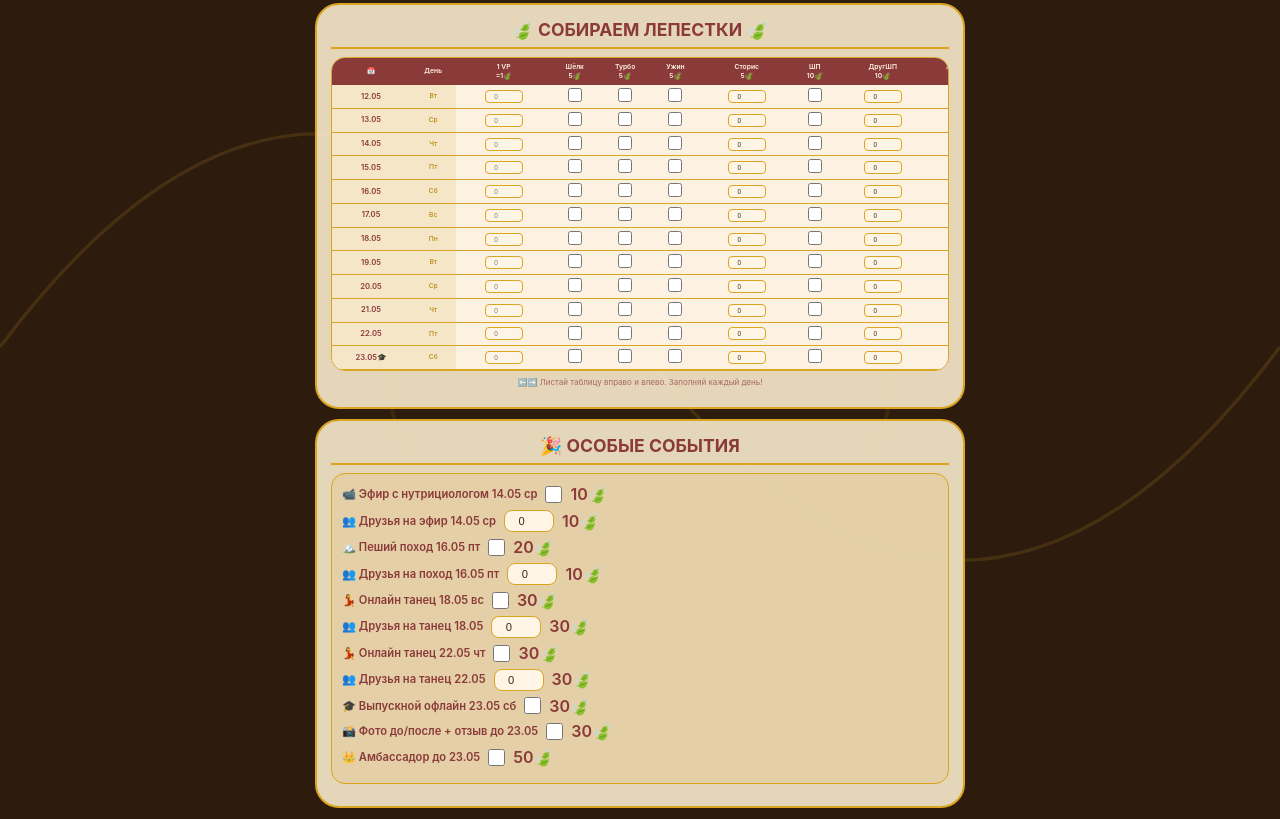
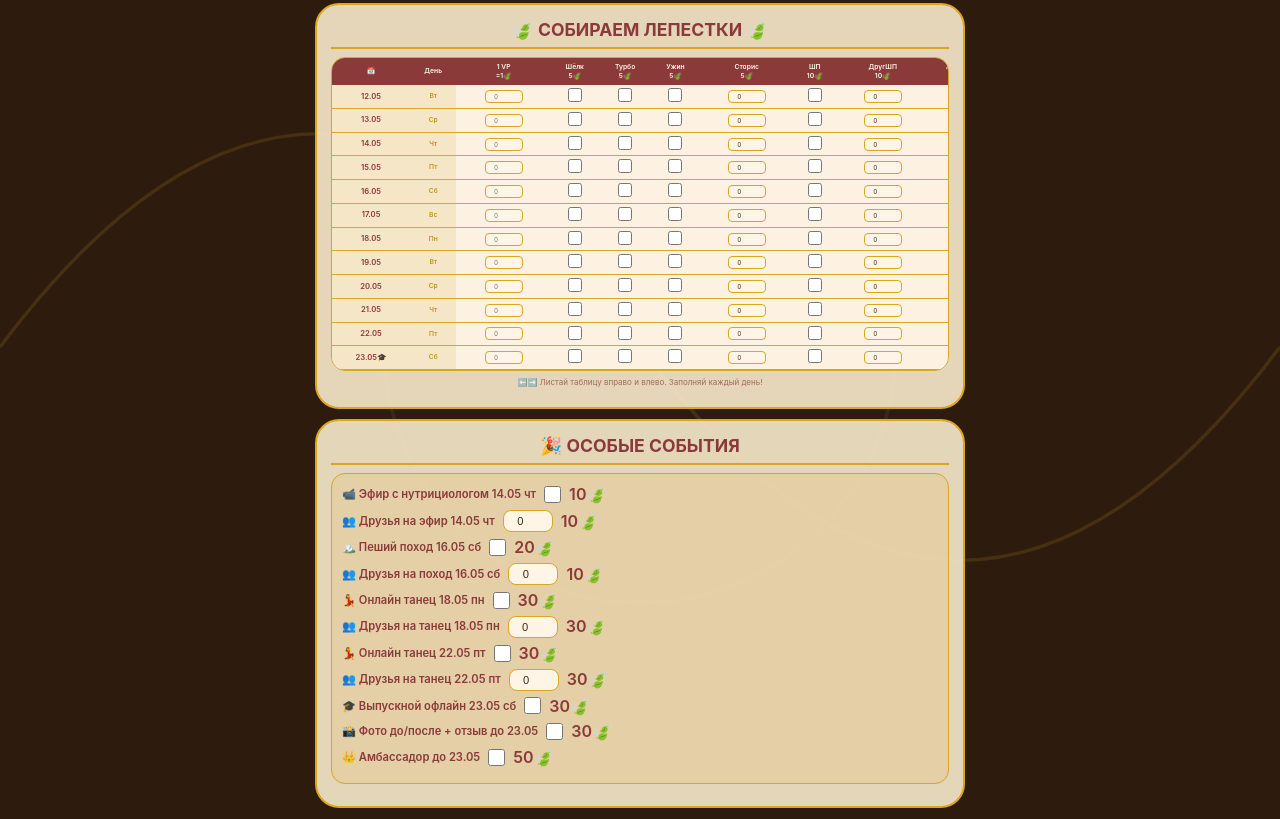
Before and after one commit to sakhayanchos-ux/shelkoviiput-, a plain HTML site: page index.html in a window 1280 px wide. Shown: the part 293-1112 px from the top of the page. Drawn offline with Linux system fonts and the light colour scheme.

Commit message:
Update index.html

```diff
--- a/index.html
+++ b/index.html
@@ -123,35 +123,35 @@
     <div class="section-title">🎉 ОСОБЫЕ СОБЫТИЯ</div>
     <div class="special-block">
       <div class="special-row">
-        <span class="special-label">📹 Эфир с нутрициологом 14.05 ср</span>
+        <span class="special-label">📹 Эфир с нутрициологом 14.05 чт</span>
         <input type="checkbox" id="efir"> <span>10🍃</span>
       </div>
       <div class="special-row">
-        <span class="special-label">👥 Друзья на эфир 14.05 ср</span>
+        <span class="special-label">👥 Друзья на эфир 14.05 чт</span>
         <input type="number" id="efirFriends" min="0" value="0"> <span>10🍃</span>
       </div>
       <div class="special-row">
-        <span class="special-label">🏔️ Пеший поход 16.05 пт</span>
+        <span class="special-label">🏔️ Пеший поход 16.05 сб</span>
         <input type="checkbox" id="hike"> <span>20🍃</span>
       </div>
       <div class="special-row">
-        <span class="special-label">👥 Друзья на поход 16.05 пт</span>
+        <span class="special-label">👥 Друзья на поход 16.05 сб</span>
         <input type="number" id="hikeFriends" min="0" value="0"> <span>10🍃</span>
       </div>
       <div class="special-row">
-        <span class="special-label">💃 Онлайн танец 18.05 вс</span>
+        <span class="special-label">💃 Онлайн танец 18.05 пн</span>
         <input type="checkbox" id="dance1"> <span>30🍃</span>
       </div>
       <div class="special-row">
-        <span class="special-label">👥 Друзья на танец 18.05</span>
+        <span class="special-label">👥 Друзья на танец 18.05 пн</span>
         <input type="number" id="dance1Friends" min="0" value="0"> <span>30🍃</span>
       </div>
       <div class="special-row">
-        <span class="special-label">💃 Онлайн танец 22.05 чт</span>
+        <span class="special-label">💃 Онлайн танец 22.05 пт</span>
         <input type="checkbox" id="dance2"> <span>30🍃</span>
       </div>
       <div class="special-row">
-        <span class="special-label">👥 Друзья на танец 22.05</span>
+        <span class="special-label">👥 Друзья на танец 22.05 пт</span>
         <input type="number" id="dance2Friends" min="0" value="0"> <span>30🍃</span>
       </div>
       <div class="special-row">
```
